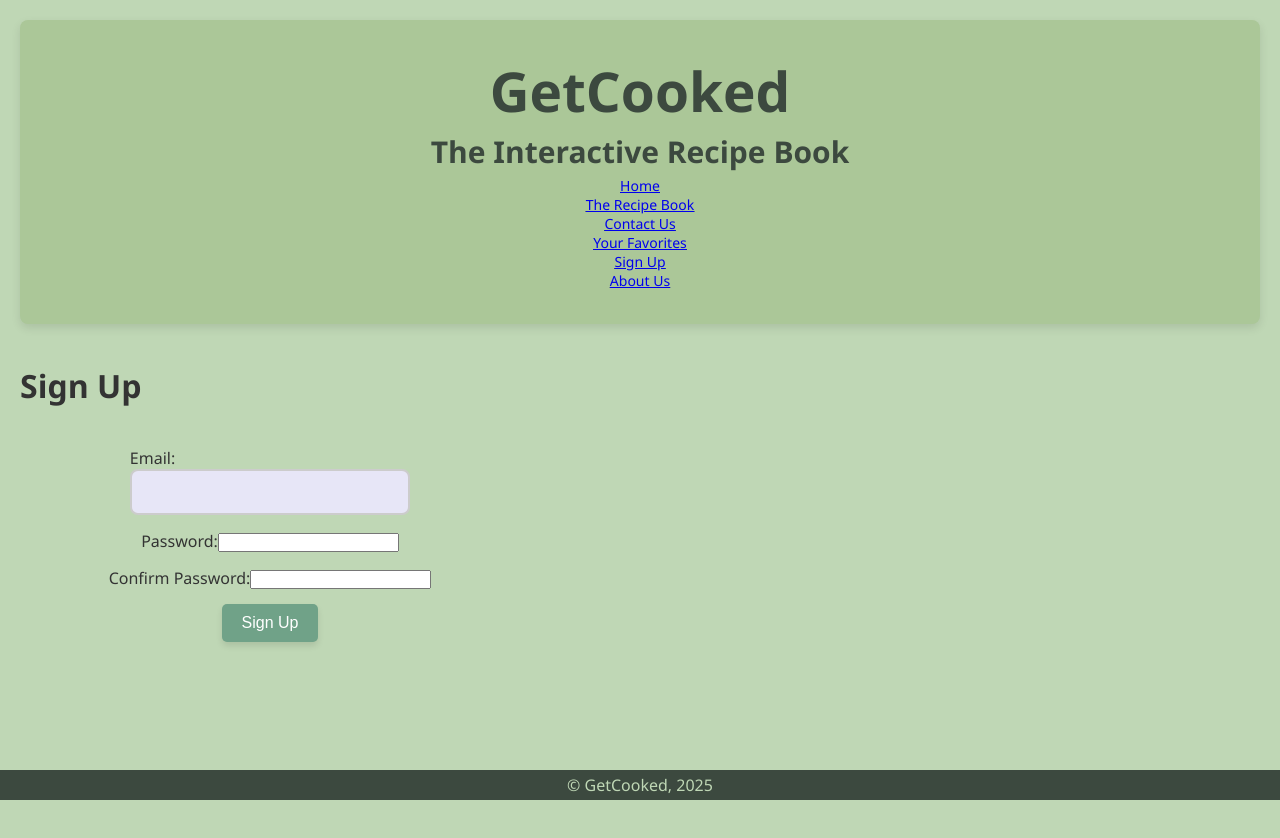
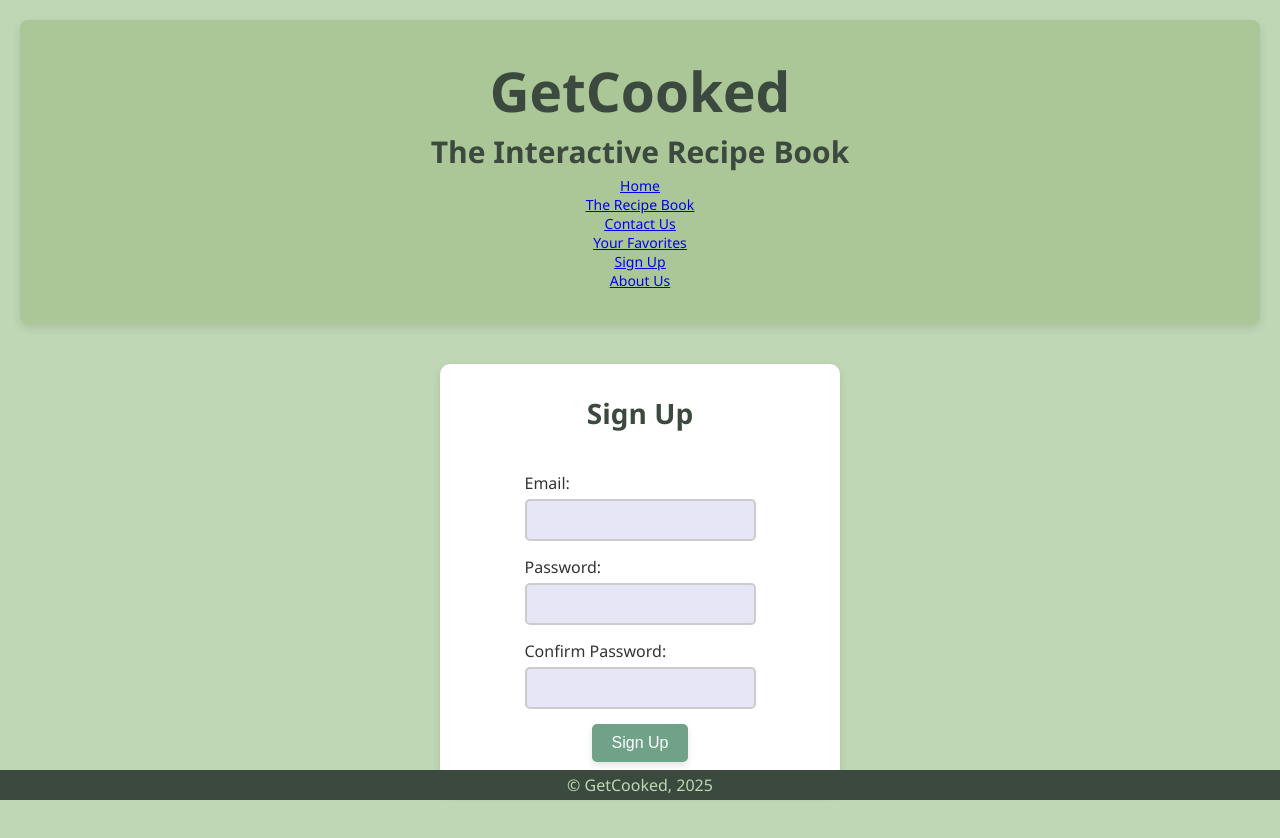
Before and after one commit to Jeff-Hartley/GetCooked, a Next.js app: page /signup in a window 1280 px wide. Shown: the top 838 px of the page. Before the commit the page ends 800 px from the top, so only its background shows below. Built offline with nearby package versions, Linux system fonts and the light colour scheme.

Commit message:
Signup Form CSS changes

```diff
--- a/pages/signup.js
+++ b/pages/signup.js
@@ -51,10 +51,11 @@ export default function SignupPage() {
   return (
     <div>
       <Header />
-      <h1>Sign Up</h1>
-      {error && <p style={{ color: 'red' }}>{error}</p>}
-      <form onSubmit={handleSubmit}>
-        <div>
+      <div className="signup-container">
+        <h1 className="signup-title">Sign Up</h1>
+        {error && <p className="error-text">{error}</p>}
+        <form onSubmit={handleSubmit} className="signup-form">
+          <div className="form-group">
             <label htmlFor="email">Email:</label>
             <input
               type="email"
@@ -64,7 +65,7 @@ export default function SignupPage() {
               required
             />
           </div>
-        <div>
+          <div className="form-group">
             <label htmlFor="password">Password:</label>
             <input
               type="password"
@@ -74,7 +75,7 @@ export default function SignupPage() {
               required
             />
           </div>
-        <div>
+          <div className="form-group">
             <label htmlFor="confirmPassword">Confirm Password:</label>
             <input
               type="password"
@@ -88,6 +89,7 @@ export default function SignupPage() {
             {loading ? 'Signing Up...' : 'Sign Up'}
           </button>
         </form>
+      </div>
       <Footer />
     </div>
   );
--- a/styles/globals.css
+++ b/styles/globals.css
@@ -183,6 +183,76 @@ footer {
   transform: scale(1.2);
 }
 
+.signup-container {
+  max-width: 400px;
+  margin: 40px auto;
+  background-color: #ffffff;
+  padding: 30px;
+  border-radius: 10px;
+  box-shadow: 0 4px 10px rgba(0, 0, 0, 0.1);
+}
+
+.signup-title {
+  font-size: 28px;
+  text-align: center;
+  margin-bottom: 20px;
+  color: #3c493f;
+}
+
+.signup-form {
+  display: flex;
+  flex-direction: column;
+  gap: 15px;
+}
+
+.form-group {
+  display: flex;
+  flex-direction: column;
+  text-align: left;
+}
+
+.form-group label {
+  font-weight: 500;
+  margin-bottom: 5px;
+  font-size: 16px;
+}
+
+.signup-form input {
+  padding: 10px;
+  border-radius: 5px;
+  border: 2px solid #ccc;
+  font-size: 16px;
+  background-color: #e7e6f7;
+}
+
+.signup-form input:focus {
+  border-color: #4caf50;
+  outline: none;
+}
+
+.error-text {
+  color: red;
+  font-size: 15px;
+  text-align: center;
+  margin-bottom: 10px;
+}
+
+button[type="submit"] {
+  padding: 10px 20px;
+  font-size: 16px;
+  border-radius: 5px;
+  border: none;
+  background-color: #70a288;
+  color: white;
+  cursor: pointer;
+  box-shadow: 0 4px 6px rgba(0, 0, 0, 0.1);
+  transition: background-color 0.3s ease;
+}
+
+button[type="submit"]:hover {
+  background-color: #618c76;
+}
+
 @media (max-width: 1024px) {
   .recipe-grid {
     grid-template-columns: repeat(3, 1fr);
```
Lines whose indentation alone changed are shown as unchanged.
